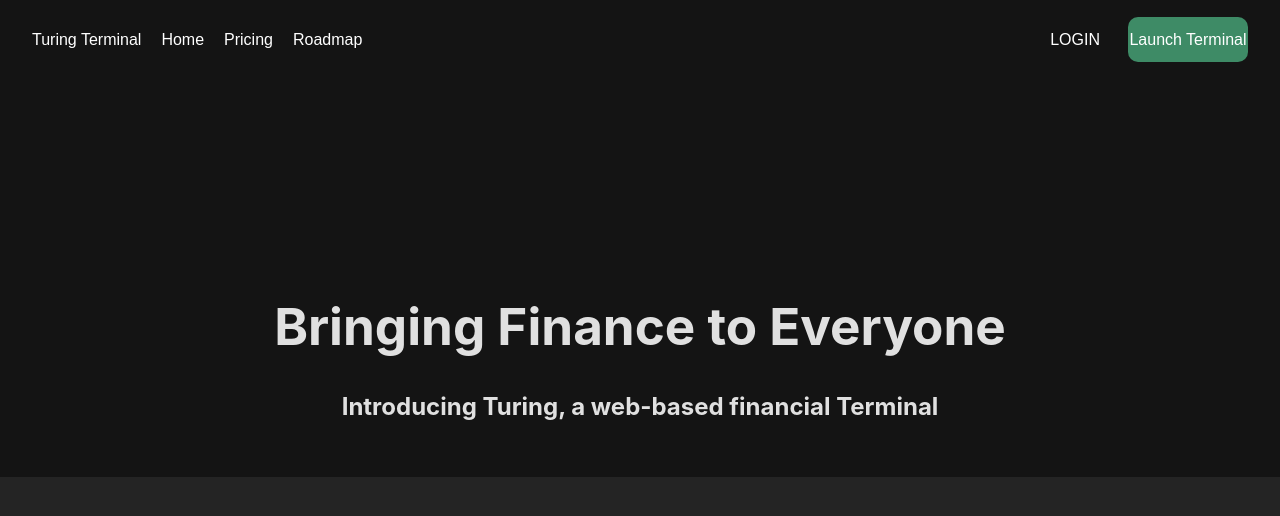
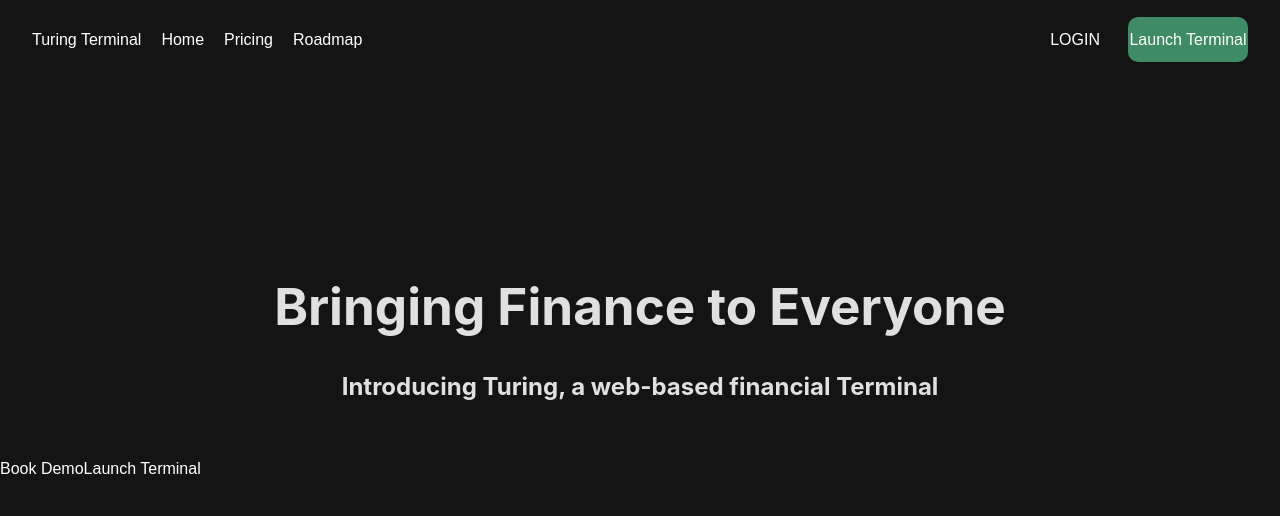
Before and after one commit to michaelslice/turing-terminal-front-end, a React (Vite) app in the folder turing-terminal-front-end/: page / in a window 1280 px wide. Shown: the top 516 px of the page. Built offline with nearby package versions, Linux system fonts and the light colour scheme; no server answers; a web font is replaced by a local one.

Commit message:
Fixed Settings Bug

```diff
--- a/turing-terminal-front-end/src/App.tsx
+++ b/turing-terminal-front-end/src/App.tsx
@@ -15,7 +15,6 @@
 function App() {
     return(
         <>
-
         <div className='container'>
             <Routes>
                 <Route path="/" element={<Home />} />
@@ -25,8 +24,6 @@
                 <Route path="/roadmap" element={<Roadmap />} />
                 <Route path="/login" element={<Login />} />
                 <Route path="/signout" element={<Signout />} />
-
-
                 <Route path="/test" element={<Test />} />
             </Routes>
         </div>
--- a/turing-terminal-front-end/src/Components/LoginPage/login.tsx
+++ b/turing-terminal-front-end/src/Components/LoginPage/login.tsx
@@ -14,7 +14,7 @@
     GithubAuthProvider
 } from "firebase/auth";
 
-const firebaseConfig = {
+export const firebaseConfig = {
     apiKey: import.meta.env.VITE_APIKEY,
     authDomain: import.meta.env.VITE_AUTHDOMAIN,
     projectId: import.meta.env.VITE_PROJECTID,
@@ -22,10 +22,11 @@
     messagingSenderId: import.meta.env.VITE_MESSAGINGSENDERID,
     appId: import.meta.env.VITE_APPID
 };
+
 import "./login.css"
 
-const app = initializeApp(firebaseConfig);
-const auth = getAuth(app);
+export const app = initializeApp(firebaseConfig);
+export const auth = getAuth(app);
 const googleProvider = new GoogleAuthProvider();
 const gitHubProvider = new GithubAuthProvider();
 
--- a/turing-terminal-front-end/src/Components/NavigationBar/Navbar.tsx
+++ b/turing-terminal-front-end/src/Components/NavigationBar/Navbar.tsx
@@ -5,18 +5,14 @@
 
 function Navbar() {
 
-    const [userConsent, setUserConsent] = useState(false);
     const [loggedIn, setLoggedIn] = useState(false);
     const auth = getAuth();
 
-
     onAuthStateChanged(auth, (user) => {
-      if (user)
-      {
+      if (user) {
         setLoggedIn(true);
       }
-      else
-      {
+      else {
         setLoggedIn(false);
       }
     });
--- a/turing-terminal-front-end/src/Components/Terminal/terminal.tsx
+++ b/turing-terminal-front-end/src/Components/Terminal/terminal.tsx
@@ -20,11 +20,26 @@
 import EquityScreener from "./EquityScreenerComponent/equityscreener";
 import Ipo from "./IPOComponent/ipo";
 import WorldIndices from "./WorldIndicesComponent/worldindices";
-
-import { Link } from "react-router-dom";
+import { Link, } from "react-router-dom"
+import {  } from "firebase/auth";
+import {
+    getAuth,
+    onAuthStateChanged,
+    signInWithPopup,
+    createUserWithEmailAndPassword,
+    signInWithEmailAndPassword,
+    sendPasswordResetEmail,
+    GoogleAuthProvider,
+    GithubAuthProvider
+} from "firebase/auth";
 import "./terminal.css"
 
+import { firebaseConfig } from "../LoginPage/login";
+import {auth} from  "../LoginPage/login.tsx"
+
 function Terminal() {
+
+    let user = auth.currentUser?.uid;
 
     const [visibility, setVisibility] = useState({
         filings: false,
@@ -96,9 +111,7 @@
     })
 
     const [search, setSearch] = useState(" ");
-
     const searchValue = (e: any) => { setSearch(e.target.value) }
-
 
     const [openSetting, setOpenSettings] = useState(false);
     const [openFilings, setOpenFilings] = useState(false);
@@ -280,15 +293,27 @@
                     </div>
 
                     <button className="register-button">
+                        {user ?
                             <Link to={"/login"}>
                                 <span>Register</span>
                             </Link>
+                        :
+                            <Link to={"/signout"}>
+                                <span>Logout</span>
+                            </Link>
+                        }
                     </button>
 
                     <button className="login-button-terminal">
+                        {user ?
                             <Link to={"/login"}>
                                 <span>Login</span>
                             </Link>
+                        :
+                            <Link to={"/signout"}>
+                                <span>Logout</span>
+                            </Link>
+                        }
                     </button>
                 </div>
             </div>
--- a/turing-terminal-front-end/src/Home.tsx
+++ b/turing-terminal-front-end/src/Home.tsx
@@ -12,12 +12,22 @@
 
   return (
     <>
-
      <Navbar />
-      <div className='large-space'></div>
-        <div className='intro-text'>
-          <h1>Bringing Finance to Everyone</h1>
-          <h2>Introducing Turing, a web-based financial Terminal</h2>
+      <div className='home'>
+        <div className='large-space'>
+        </div>
+          <div className='intro-text'>
+            <h1>Bringing Finance to Everyone</h1>
+            <h2>Introducing Turing, a web-based financial Terminal</h2>
+        </div>
+        <div className='demo-buttons'>
+          <a>
+            Book Demo
+          </a>
+          <a>
+            Launch Terminal
+          </a>
+        </div>
       </div>
     </>
   )
--- a/turing-terminal-front-end/src/home.css
+++ b/turing-terminal-front-end/src/home.css
@@ -21,6 +21,11 @@
   text-rendering: optimizeLegibility;
   -webkit-font-smoothing: antialiased;
   -moz-osx-font-smoothing: grayscale;
+}
+
+
+.home {
+  height: 100vh;
 }
 
 html,
@@ -54,3 +59,7 @@
   line-height: 1.5;
   font-weight: 400;
 }
+
+.demo-buttons {
+
+}
```
Lines whose indentation alone changed are shown as unchanged.
